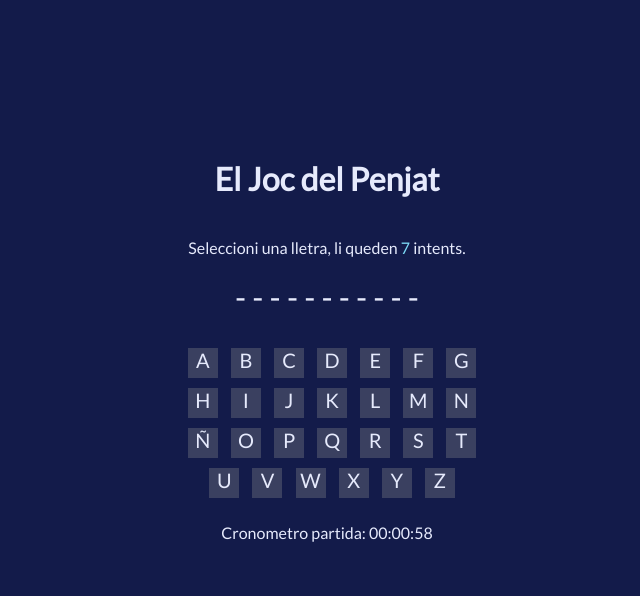
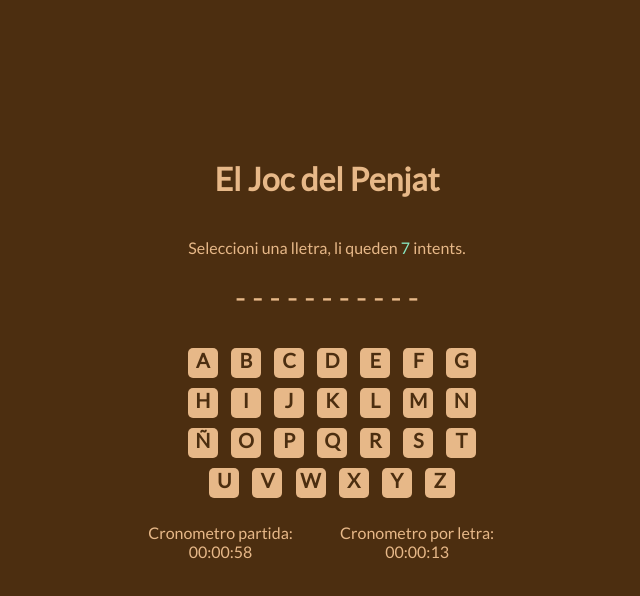
Before and after one commit to nroca20469/ahorcado, a plain HTML site: page index.html in a window 1280 px wide. Both pictures are taken after a click on the button "Empezar". Shown: the whole page, without its empty margins (313-953 px from the left). Drawn offline with Linux system fonts and the light colour scheme.

Commit message:
fase2 parte1(no localStorage)

```diff
--- a/index.html
+++ b/index.html
@@ -46,7 +46,11 @@
                     Empezar
                 </button>
             </div>
-            <div id="crono">Cronometro partida: <span id="cronometro"></span></div>
+            <div class="cronos">
+                <div id="crono">Cronometro partida: <span id="cronometro"></span></div>
+                <div id="cronoLetra">Cronometro por letra: <span id="cronometroLetra"></span></div>
+            </div>
+
             <div id="acabat">
                 <p>Has comés <span id="errors">0</span> errors.</p>
                 <div class="reintentar">
--- a/script.js
+++ b/script.js
@@ -21,6 +21,7 @@ const errors = document.getElementById('errors');
 
     //Cronometro
     const cronometro = document.getElementById('cronometro');  //Cronometro
+    const cronometroLetra = document.getElementById('cronometroLetra');
 
     //Botones
     const btnComenzar = document.getElementById('empezar');
@@ -31,13 +32,22 @@ const acabat = document.getElementById('acabat');
     let arrayParaula;
     let arrayIntent;
     let contadoCorrectes;
-let cuentaAtras;
     let partidaAcabada = false;
 
     //Temporizador general
+    let cuentaAtras;
     let fecha = new Date();
     cronometro.innerHTML = '00' + ":" + '01' + ":" + '00';
+    //Temporizador letra
+    let acabadoTiempoLetra = false;
+    let cuentaAtrasLetra;
+    let fechaLetra = new Date();
+    cronometroLetra.innerHTML = '00' + ":" + '00' + ":" + '15';
 
+    //Guardar cronos, para mostrar una vez empieze
+    document.getElementById('crono').style.display = "none";
+    document.getElementById('cronoLetra').style.display = "none";
+    document.querySelector('.cronos').style.display = "none";
 
     //FUNCTIONS
     function paraulaRandom() {  //Elige la palabra de manera random
@@ -86,6 +96,50 @@ function cronometroFunction() { //Es el cronometro en si(como el interior)
 
         if(partidaAcabada) {  //Si la partida ha acabado, que acabe todo
             acabar();
+        }
+
+    }
+
+    function empezarCronometroLetra() {
+        fechaLetra.setHours(0,0,15,0);
+
+        horasLetra = fechaLetra.getHours();
+        minutoLetra = fechaLetra.getMinutes();
+        segundosLetra = fechaLetra.getSeconds();
+
+        cronometroLetra.innerHTML = '00' + ":" + '00' + ":" + '15';
+
+        cuentaAtrasLetra = setInterval(cronometroletraFunction, 1000); //Empezar con el intervalo cada segundo
+    }
+
+    function cronometroletraFunction() {
+        if(minutoLetra == 0 && horasLetra == 0 && segundosLetra == 0 ) {
+            cronometroLetra.innerHTML = '00' + ":" + '00' + ":" + '00';
+            acabadoTiempoLetra = true;
+        } else {
+            segundosLetra = segundosLetra % 60;
+
+            if (segundosLetra == 0){
+                minutoLetra --;  //Bajar el minuto
+                segundosLetra += 60;   //Bajar a 60 los segunods
+            }
+            segundosLetra--;  //Bajar los segundos en cada pasada
+        }
+
+        if(horasLetra < 10 && horasLetra !== '00') { horasLetra = "0" + horasLetra; }
+        if(minutoLetra < 10 && minutoLetra !== '00'){ minutoLetra = "0" + minutoLetra; }
+        if(segundosLetra < 10 && segundosLetra !== '00'){ segundosLetra = "0" + segundosLetra; }
+
+        fechaLetra.setSeconds(segundosLetra);  //Cambiar los segundos
+        cronometroLetra.innerText = horasLetra + ":" + minutoLetra + ":" +segundosLetra;
+
+        if(acabadoTiempoLetra) {
+            errors.innerHTML++;
+            intents.innerHTML--;
+            console.log(errors.innerHTML);
+            acabadoTiempoLetra = false;
+            clearInterval(cuentaAtrasLetra);
+            empezarCronometroLetra();
         }
 
     }
@@ -150,6 +204,10 @@ function acabar() {  //Una vez acabado el juego mostrar por pantalla
         acabat.style.display = "block";
         btnReintentar.style.display = "inline";
         lletres.style.cursor = 'default';
+        document.getElementById('crono').style.display = "none";
+        document.getElementById('cronoLetra').style.display = "none";
+        document.querySelector('.cronos').style.display = "none";
+
     }
 
 
@@ -159,8 +217,14 @@ btnComenzar.addEventListener('click', (e)=> {
         errors.innerHTML = 0;
         clearInterval(cuentaAtras);
         empezarCronometro();
+        clearInterval(cuentaAtrasLetra);
+        empezarCronometroLetra();
 
         paraulaRandom();
+        document.getElementById('crono').style.display = "block";
+        document.getElementById('cronoLetra').style.display = "block";
+        document.querySelector('.cronos').style.display = "inline-block";
+
         btnComenzar.style.display="none";
     });
 
@@ -183,7 +247,7 @@ btnReintentar.addEventListener('click', (e) => {
 
 
     lletres.addEventListener('click', (e) => {   //Al clicar en la leltra, se guardara la letra y se mostrara su color correspoiente
-
+        if(intents.innerHTML >= 0 && !partidaAcabada) {
             if(btnComenzar.style.display == "none" && e.target.classList.value != 'lletres') {
                 if(e.target.classList.value != 'lletra incorrecte' && e.target.classList.value != 'lletra correcte') {
                     let lletreCorIncor = guardarLletres(e.target.innerHTML);
@@ -203,5 +267,14 @@ lletres.addEventListener('click', (e) => {   //Al clicar en la leltra, se guarda
                     }
                 }
             }
+            acabadoTiempoLetra = false;
+            clearInterval(cuentaAtrasLetra);
+            empezarCronometroLetra();
+        } else {
+            clearInterval(cuentaAtrasLetra);
+            acabar();
+        }
+
+
 
     });
--- a/style.css
+++ b/style.css
@@ -6,13 +6,18 @@
 }
 
 body {
-    background-color: #131b4a;
+    background-color: #4C2E10;
     text-align: center;
 }
 
 div {
-    color: #e6eafc;
+    color: #E7B888;
     font-family: 'Lato', sans-serif;
+}
+
+.lletra {
+    color: #4C2E10;
+    font-weight: 600;
 }
 
 #contenido-principal {
@@ -22,8 +27,12 @@ div {
     /* text-align: center; */
 }
 
+#joc-penjat {
+    text-align: center;
+}
+
 #intents {
-    color: #7ddaf6;
+    color: #88e7c1;
 }
 
 /* #lletres {
@@ -51,10 +60,22 @@ p {
     height: 40px;
 }
 
+.cronos {
+    width: 40%;
+    padding-inline: 30%;
+}
+
+#crono, #cronoLetra {
+    width: 48%;
+    float: left;
+}
 
 #empezar, #reintentar{
     cursor: pointer;
-    background-color: #7084f4;
+    color: #4C2E10;
+    background-color: #E7B888;
+    border-radius: 5px;
+    box-shadow: #987859;
     width: 100px;
     padding: 10px;
     margin: 20px;
@@ -83,8 +104,9 @@ p {
     font-size: 20px;
     height: 30px;
     margin: 5px;
+    border-radius: 5px;
     text-align: center;
-    background-color: #3a4060;
+    background-color: #E7B888;
 }
 
 .lletra:hover {
@@ -100,9 +122,11 @@ p {
 .lletra.correcte {
     background-color: #368236;
     cursor: default;
+    color: #E7B888;
 }
 
 .lletra.incorrecte {
-    background-color: #823636;
+    background-color: #f53434;
     cursor: default;
+    color: #E7B888;
 }
```
Also changed, not shown: diario.txt. Lines whose indentation alone changed are shown as unchanged.
